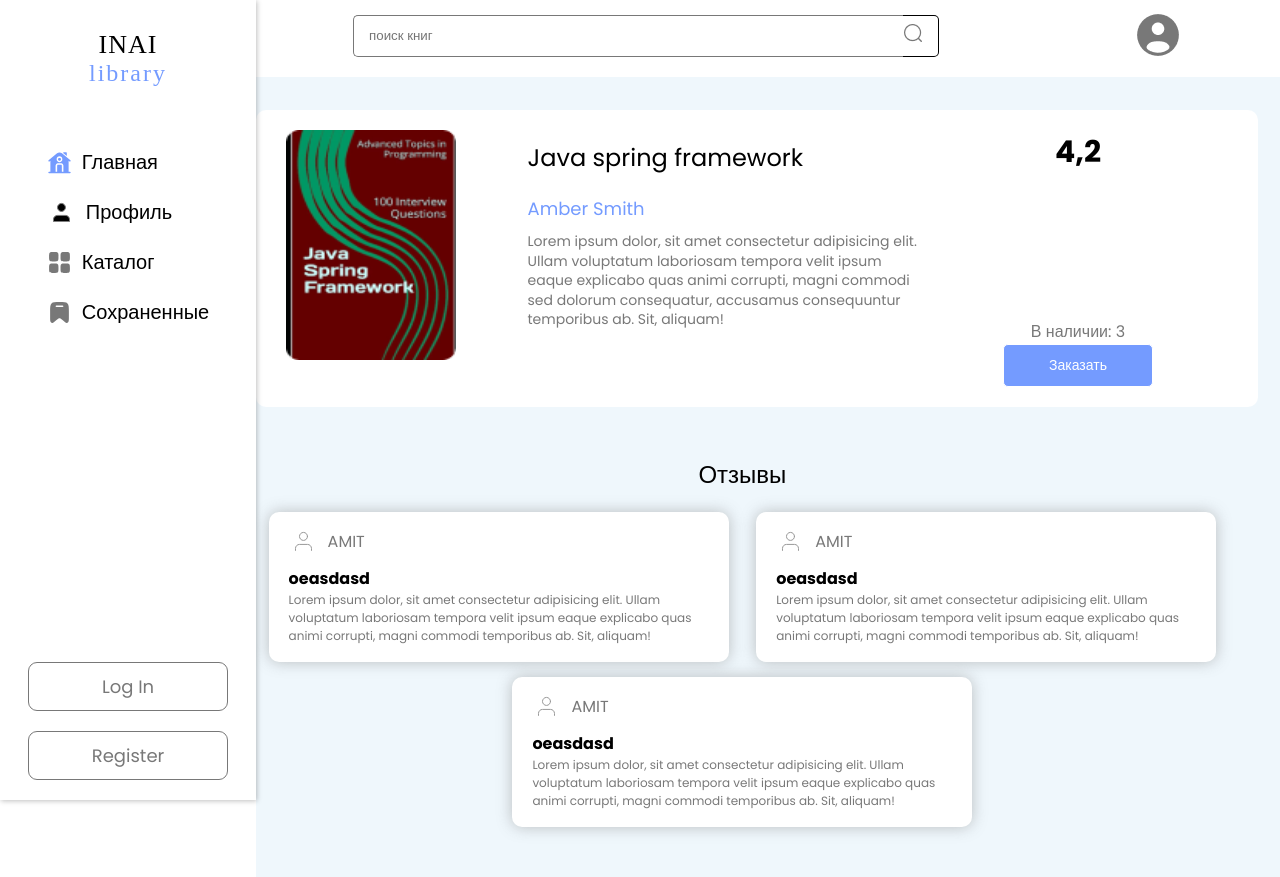
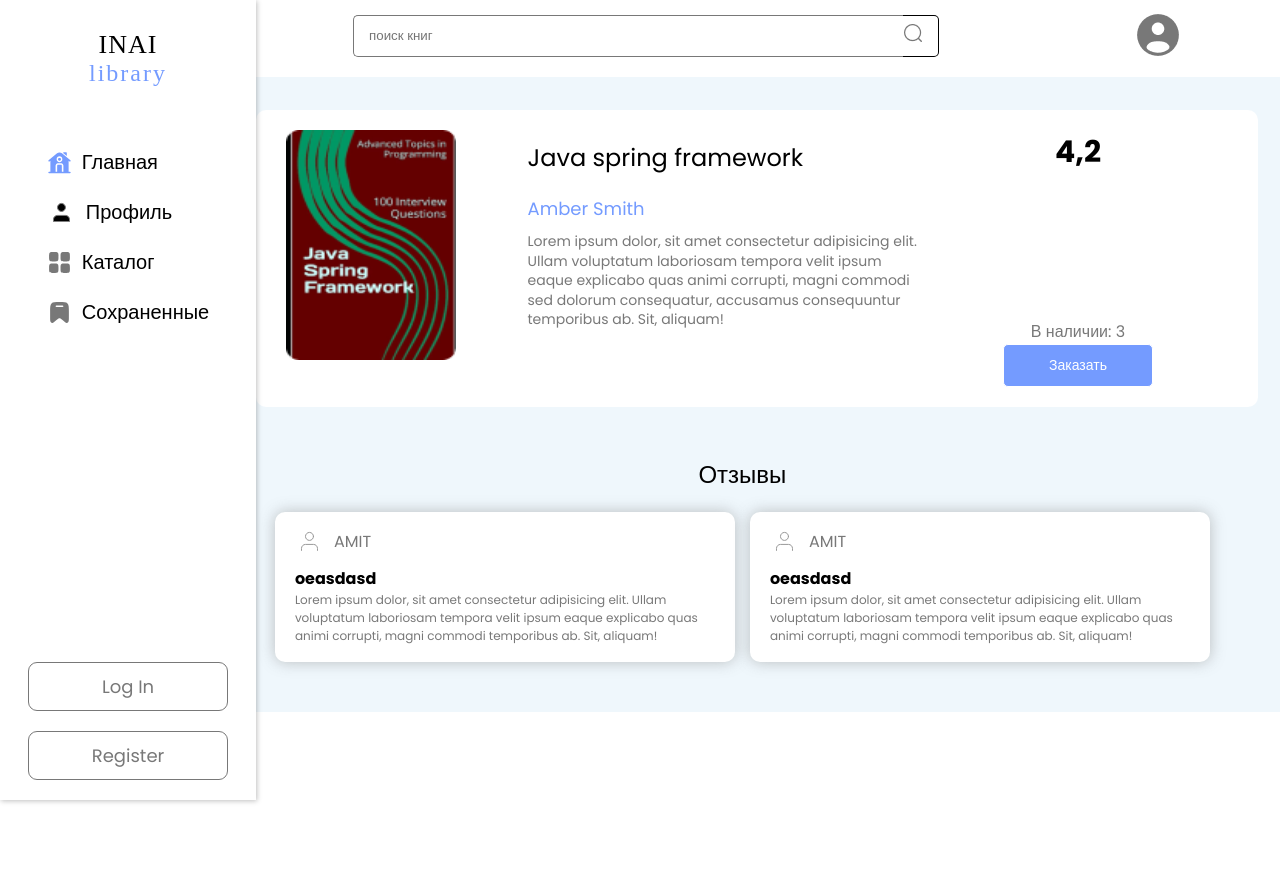
Before and after one commit to EmirlanDogdurbaev/library, a React (Vite) app: page /profile in a window 1280 px wide. After the commit the page ends 800 px from the top, so only its background shows below. Built offline with nearby package versions, Linux system fonts and the light colour scheme; a web font is replaced by a local one.

Commit message:
added new text

```diff
--- a/src/components/OneBooksPage/OneBooksPage.jsx
+++ b/src/components/OneBooksPage/OneBooksPage.jsx
@@ -10,7 +10,6 @@ const OneBookPage = () => {
         <div className={cl.comment_cont}>
           <Comment />
           <Comment />
-          <Comment />
         </div>
       </section>
     </div>
```
